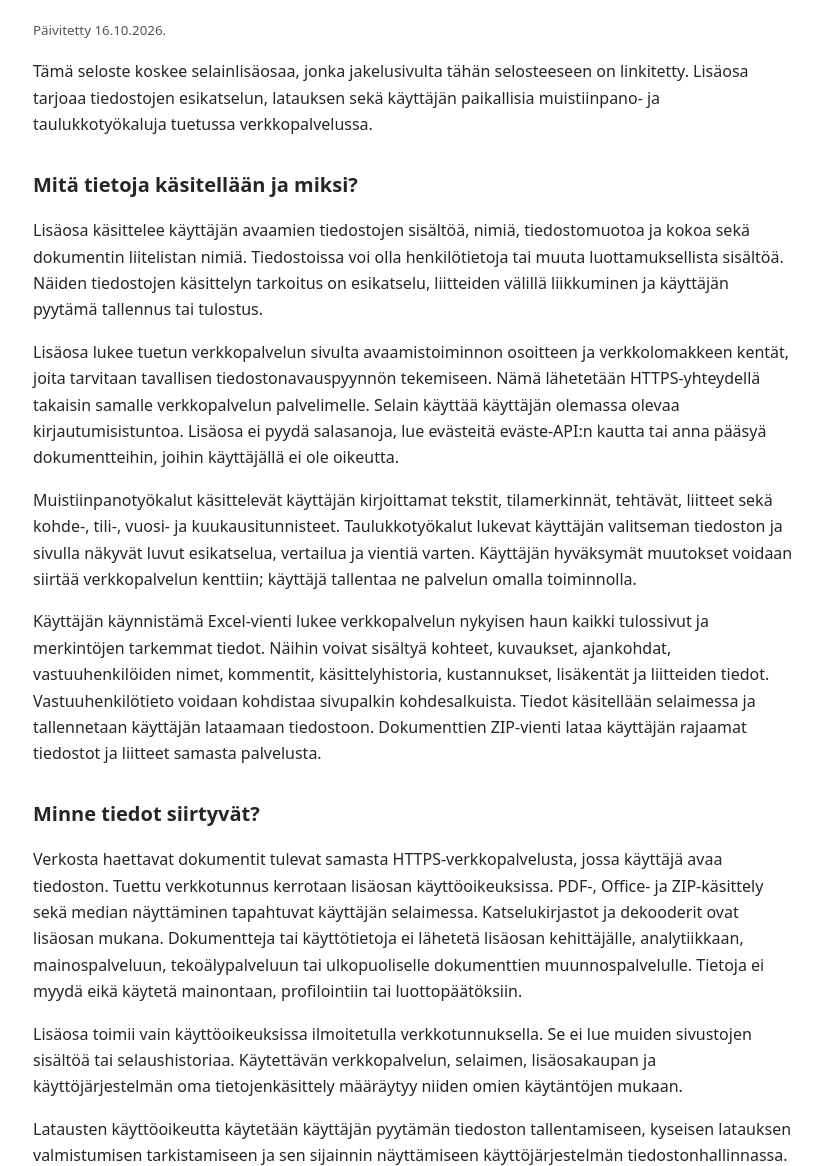
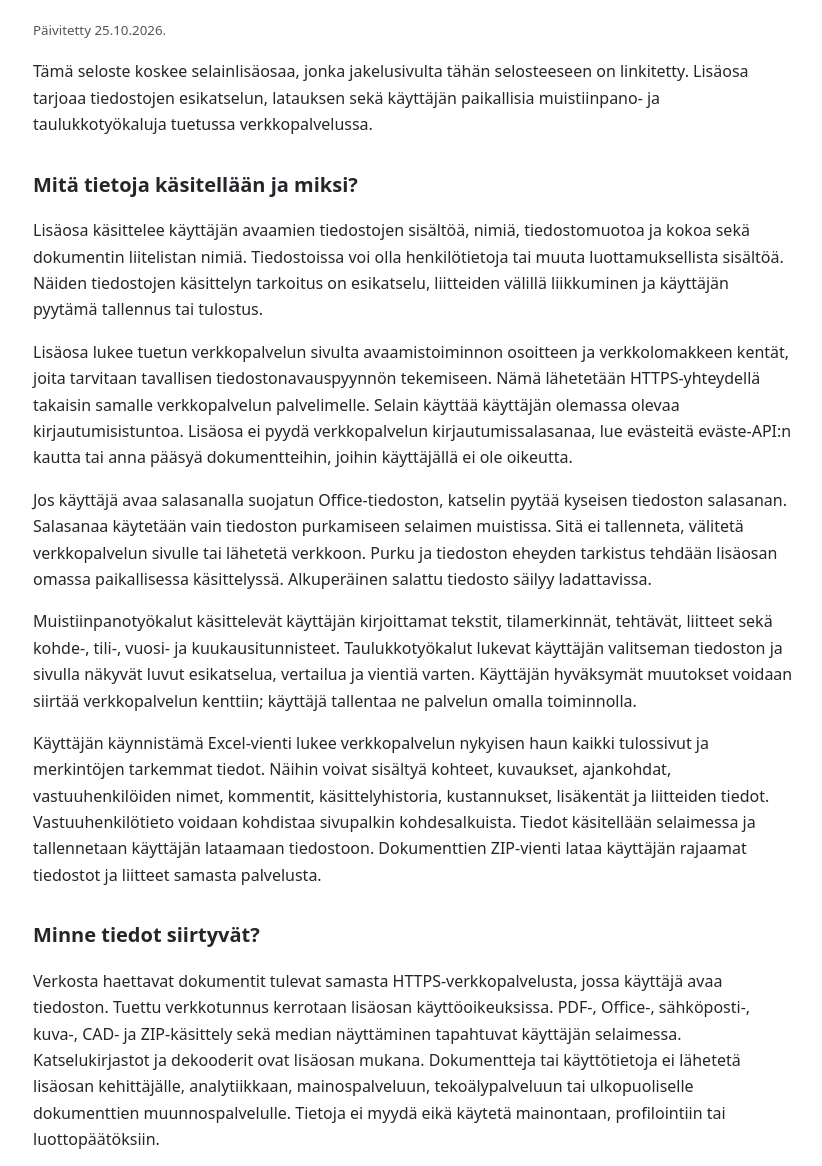
Before and after one commit to edman01/browser-privacy, a plain HTML site: page index.html in a window 1280 px wide. Shown: the part 88-1254 px from the top of the page, without its empty margins (227-1049 px from the left). Drawn offline with Linux system fonts and the light colour scheme.

Commit message:
Describe local Office password handling and temporary ZIP storage

```diff
--- a/index.html
+++ b/index.html
@@ -7,20 +7,22 @@
 <meta name="referrer" content="no-referrer">
 <style>body{font:16px/1.65 system-ui,sans-serif;max-width:760px;margin:48px auto;padding:0 24px;color:#242629}h1{line-height:1.2;font-size:30px}h2{font-size:20px;margin-top:30px}small{color:#555}a{color:#175ca9}</style>
 <h1>Tietosuojaseloste</h1>
-<p><small>Päivitetty 16.10.2026.</small></p>
+<p><small>Päivitetty 25.10.2026.</small></p>
 <p>Tämä seloste koskee selainlisäosaa, jonka jakelusivulta tähän selosteeseen on linkitetty. Lisäosa tarjoaa tiedostojen esikatselun, latauksen sekä käyttäjän paikallisia muistiinpano- ja taulukkotyökaluja tuetussa verkkopalvelussa.</p>
 <h2>Mitä tietoja käsitellään ja miksi?</h2>
 <p>Lisäosa käsittelee käyttäjän avaamien tiedostojen sisältöä, nimiä, tiedostomuotoa ja kokoa sekä dokumentin liitelistan nimiä. Tiedostoissa voi olla henkilötietoja tai muuta luottamuksellista sisältöä. Näiden tiedostojen käsittelyn tarkoitus on esikatselu, liitteiden välillä liikkuminen ja käyttäjän pyytämä tallennus tai tulostus.</p>
-<p>Lisäosa lukee tuetun verkkopalvelun sivulta avaamistoiminnon osoitteen ja verkkolomakkeen kentät, joita tarvitaan tavallisen tiedostonavauspyynnön tekemiseen. Nämä lähetetään HTTPS-yhteydellä takaisin samalle verkkopalvelun palvelimelle. Selain käyttää käyttäjän olemassa olevaa kirjautumisistuntoa. Lisäosa ei pyydä salasanoja, lue evästeitä eväste-API:n kautta tai anna pääsyä dokumentteihin, joihin käyttäjällä ei ole oikeutta.</p>
+<p>Lisäosa lukee tuetun verkkopalvelun sivulta avaamistoiminnon osoitteen ja verkkolomakkeen kentät, joita tarvitaan tavallisen tiedostonavauspyynnön tekemiseen. Nämä lähetetään HTTPS-yhteydellä takaisin samalle verkkopalvelun palvelimelle. Selain käyttää käyttäjän olemassa olevaa kirjautumisistuntoa. Lisäosa ei pyydä verkkopalvelun kirjautumissalasanaa, lue evästeitä eväste-API:n kautta tai anna pääsyä dokumentteihin, joihin käyttäjällä ei ole oikeutta.</p>
+<p>Jos käyttäjä avaa salasanalla suojatun Office-tiedoston, katselin pyytää kyseisen tiedoston salasanan. Salasanaa käytetään vain tiedoston purkamiseen selaimen muistissa. Sitä ei tallenneta, välitetä verkkopalvelun sivulle tai lähetetä verkkoon. Purku ja tiedoston eheyden tarkistus tehdään lisäosan omassa paikallisessa käsittelyssä. Alkuperäinen salattu tiedosto säilyy ladattavissa.</p>
 <p>Muistiinpanotyökalut käsittelevät käyttäjän kirjoittamat tekstit, tilamerkinnät, tehtävät, liitteet sekä kohde-, tili-, vuosi- ja kuukausitunnisteet. Taulukkotyökalut lukevat käyttäjän valitseman tiedoston ja sivulla näkyvät luvut esikatselua, vertailua ja vientiä varten. Käyttäjän hyväksymät muutokset voidaan siirtää verkkopalvelun kenttiin; käyttäjä tallentaa ne palvelun omalla toiminnolla.</p>
 <p>Käyttäjän käynnistämä Excel-vienti lukee verkkopalvelun nykyisen haun kaikki tulossivut ja merkintöjen tarkemmat tiedot. Näihin voivat sisältyä kohteet, kuvaukset, ajankohdat, vastuuhenkilöiden nimet, kommentit, käsittelyhistoria, kustannukset, lisäkentät ja liitteiden tiedot. Vastuuhenkilötieto voidaan kohdistaa sivupalkin kohdesalkuista. Tiedot käsitellään selaimessa ja tallennetaan käyttäjän lataamaan tiedostoon. Dokumenttien ZIP-vienti lataa käyttäjän rajaamat tiedostot ja liitteet samasta palvelusta.</p>
 <h2>Minne tiedot siirtyvät?</h2>
-<p>Verkosta haettavat dokumentit tulevat samasta HTTPS-verkkopalvelusta, jossa käyttäjä avaa tiedoston. Tuettu verkkotunnus kerrotaan lisäosan käyttöoikeuksissa. PDF-, Office- ja ZIP-käsittely sekä median näyttäminen tapahtuvat käyttäjän selaimessa. Katselukirjastot ja dekooderit ovat lisäosan mukana. Dokumentteja tai käyttötietoja ei lähetetä lisäosan kehittäjälle, analytiikkaan, mainospalveluun, tekoälypalveluun tai ulkopuoliselle dokumenttien muunnospalvelulle. Tietoja ei myydä eikä käytetä mainontaan, profilointiin tai luottopäätöksiin.</p>
+<p>Verkosta haettavat dokumentit tulevat samasta HTTPS-verkkopalvelusta, jossa käyttäjä avaa tiedoston. Tuettu verkkotunnus kerrotaan lisäosan käyttöoikeuksissa. PDF-, Office-, sähköposti-, kuva-, CAD- ja ZIP-käsittely sekä median näyttäminen tapahtuvat käyttäjän selaimessa. Katselukirjastot ja dekooderit ovat lisäosan mukana. Dokumentteja tai käyttötietoja ei lähetetä lisäosan kehittäjälle, analytiikkaan, mainospalveluun, tekoälypalveluun tai ulkopuoliselle dokumenttien muunnospalvelulle. Tietoja ei myydä eikä käytetä mainontaan, profilointiin tai luottopäätöksiin.</p>
 <p>Lisäosa toimii vain käyttöoikeuksissa ilmoitetulla verkkotunnuksella. Se ei lue muiden sivustojen sisältöä tai selaushistoriaa. Käytettävän verkkopalvelun, selaimen, lisäosakaupan ja käyttöjärjestelmän oma tietojenkäsittely määräytyy niiden omien käytäntöjen mukaan.</p>
 <p>Latausten käyttöoikeutta käytetään käyttäjän pyytämän tiedoston tallentamiseen, kyseisen latauksen valmistumisen tarkistamiseen ja sen sijainnin näyttämiseen käyttöjärjestelmän tiedostonhallinnassa. Lisäosa tarkistaa vain omien lataustensa yksilöidyt tunnisteet. Muiden latausten luetteloa ei kerätä eikä paikallisia tiedostopolkuja lähetetä verkkopalvelulle.</p>
 <p>Lisäosan tietojenkäyttö noudattaa Chrome Web Storen käyttäjädatakäytäntöä, mukaan lukien rajoitettua käyttöä (Limited Use) koskevat vaatimukset. Tietoja käytetään vain kuvattujen käyttäjätoimintojen toteuttamiseen.</p>
 <h2>Säilytys ja poistaminen</h2>
 <p>Esikatselun tiedostoja käsitellään selaimen muistissa. Sulkeminen tai tiedoston vaihtaminen keskeyttää käsittelyn, pysäyttää median ja vapauttaa katselimen väliaikaiset tiedosto-osoitteet. Lisäosa ei luo pysyvää dokumenttiarkistoa tai käyttölogia. Ikkunan asettelu ja katselun tila säilyvät sivun muistissa sivun päivitykseen asti. Selain ja käyttöjärjestelmä hallitsevat muistia ja omia välimuistejaan.</p>
+<p>Dokumenttien ZIP-vienti voi kirjoittaa arkiston ensin tämän verkkopalvelun alkuperään sidottuun selaimen paikalliseen väliaikaistallennukseen. Tämä mahdollistaa suuren tiedoston käsittelyn ilman koko arkiston pitämistä muistissa. Väliaikainen kopio poistetaan vahvistetun tallennuksen tai turvallisesti todetun keskeytyksen jälkeen. Jos tallennuksen tulosta ei voida vahvistaa tai sivu suljetaan kesken toiminnon, kopio voi jäädä selaimen paikalliseen tallennukseen. Sen voi poistaa selaimen kyseisen sivuston tietojen tyhjennystoiminnolla. Lisäosan poistaminen ei välttämättä poista sivuston tallennustilaan jäänyttä väliaikaiskopiota. Valinnainen suoratallennus kirjoittaa ZIPin käyttäjän valitsemaan tiedostoon.</p>
 <p>Kun painat Lataa tai Tulosta, tiedosto siirtyy valitsemaasi tallennuspaikkaan tai tulostusjärjestelmään. Näiden kopioiden poistaminen on käyttäjän vastuulla. Lisäosan poistaminen tai käytöstä poistaminen lopettaa sen toiminnan.</p>
 <p>Muistiinpanot, tilamerkinnät, tehtävät ja liitteet säilyvät tämän selainprofiilin lisäosakohtaisessa tallennuksessa, kunnes käyttäjä poistaa ne tai lisäosan. Varmuuskopiointi ja palautus tapahtuvat käyttäjän valitsemista paikallisista JSON-tiedostoista. Lisäosa ei synkronoi tietoja pilveen. Käyttäjän valitseman varmuuskopiokansion tiedostot voivat siirtyä pilvipalveluun käyttäjän erikseen asentaman synkronointiohjelman kautta. Lisäosan poistaminen ei poista vietyjä varmuuskopioita.</p>
 <h2>Valinnainen tiedoston kopiointi</h2>
```
